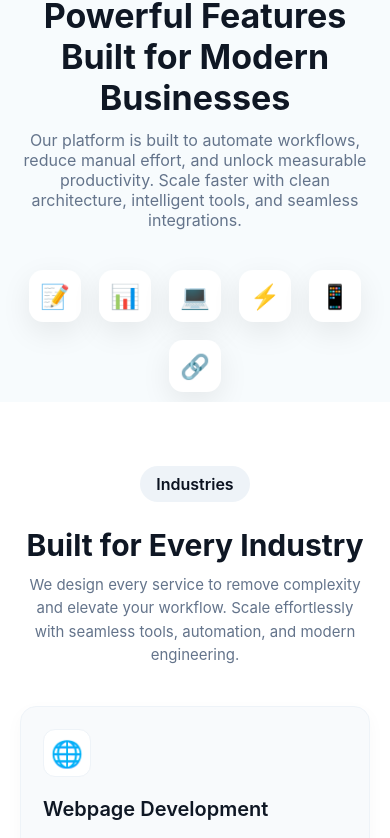
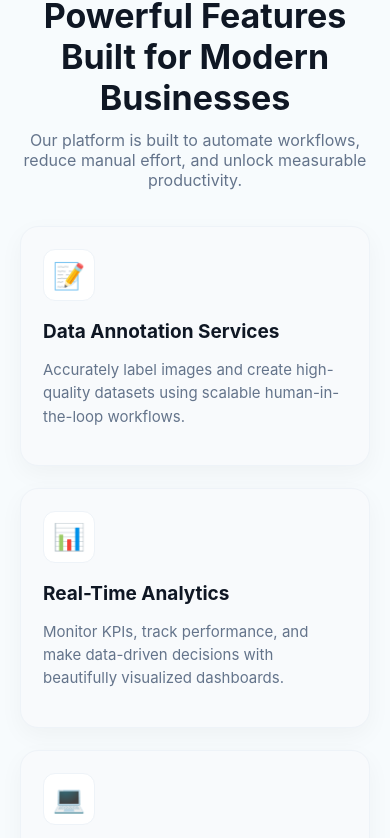
Before and after one commit to Ram-Prakash-1/eleven11it, a React (Create React App) app: page / in a window 390 px wide. Shown: the part 2277-3115 px from the top of the page. Built offline with nearby package versions, Linux system fonts and the light colour scheme.

Commit message:
mobile view change

```diff
--- a/src/App.css
+++ b/src/App.css
@@ -693,7 +693,7 @@ a {
 
 
 /* ===============================
-   ICON ROW LAYOUT
+   ICON ROW LAYOUT (DESKTOP)
    =============================== */
 
 .icon-row {
@@ -734,7 +734,7 @@ a {
 }
 
 /* ===============================
-   MINI POPUP CARD
+   MINI POPUP CARD (DESKTOP)
    =============================== */
 
 .icon-popup {
@@ -744,82 +744,200 @@ a {
   transform: translateX(-50%) scale(.96);
   width: 340px;
   padding: 24px;
-
   background: rgba(255,255,255,0.75);
-  /* background: #243243; */
   backdrop-filter: blur(14px);
-  -webkit-backdrop-filter: blur(14px);
-
   border-radius: 18px;
-  border: 1px solid rgba(255,255,255,0.4);
-
-  box-shadow:
-    0 20px 60px rgba(50, 50, 50, 0.18),
-    inset 0 1px 0 rgba(255,255,255,0.6);
-
   opacity: 0;
   pointer-events: none;
-
-  transition:
-    opacity .35s ease,
-    transform .45s cubic-bezier(.2,.7,.2,1);
-
+  transition: .35s ease;
   z-index: 20;
 }
 
-
-/* Popup arrow */
-.icon-popup::after {
-  content: "";
-  position: absolute;
-  bottom: -10px;
-  left: 50%;
-  transform: translateX(-50%);
-  border-width: 10px 10px 0;
-  border-style: solid;
-  border-color: #fff transparent transparent;
-}
-
-.icon-popup::before {
-  content: "";
-  position: absolute;
-  inset: -1px;
-  border-radius: 18px;
-  background: linear-gradient(
-    135deg,
-    rgba(99,102,241,.35),
-    rgba(16,185,129,.25)
-  );
-  z-index: -1;
-  filter: blur(6px);
-}
-
-
-/* Show popup */
-/* .icon-item:hover .icon-popup {
-  opacity: 1;
-  transform: translateX(-50%) translateY(0);
-} */
 .icon-item:hover .icon-popup {
   opacity: 1;
   transform: translateX(-50%) scale(1);
 }
 
-
-/* Popup text */
-.icon-popup h4 {
+/* ===============================
+   VISIBILITY CONTROL
+   =============================== */
+
+.desktop-only {
+  display: flex;
+}
+
+.mobile-only {
+  display: none;
+}
+
+/* ======================================
+   📱 TABLET – max-width: 980px
+   ====================================== */
+@media (max-width: 980px) {
+
+  .icon-circle {
+    width: 58px;
+    height: 58px;
+    font-size: 26px;
+  }
+
+  .icon-popup {
+    width: 230px;
+    padding: 16px;
+    bottom: 82px;
+  }
+}
+
+/* ======================================
+   📱 MOBILE – STACKED FEATURE CARDS
+   ====================================== */
+@media (max-width: 600px) {
+
+  /* ❌ hide desktop icon row */
+  .desktop-only {
+    display: none;
+  }
+
+  /* ✅ show mobile cards */
+  .mobile-only {
+    display: flex;
+    flex-direction: column;
+    gap: 22px;
+    margin-top: 32px;
+  }
+
+  .feature-mobile-card {
+    background: #f8fafc;
+    padding: 22px;
+    border-radius: 18px;
+    border: 1px solid #eef3f8;
+    box-shadow: 0 8px 24px rgba(2,6,23,0.04);
+  }
+
+  .feature-mobile-icon {
+    width: 52px;
+    height: 52px;
+    border-radius: 12px;
+    background: #fff;
+    display: flex;
+    align-items: center;
+    justify-content: center;
+    font-size: 26px;
+    margin-bottom: 14px;
+    border: 1px solid #eef3f8;
+  }
+
+  .feature-mobile-card h3 {
+    font-size: 19px;
+    font-weight: 700;
+    margin-bottom: 8px;
+    color: var(--accent);
+  }
+
+  .feature-mobile-card p {
+    font-size: 15px;
+    line-height: 1.55;
+    color: var(--muted);
+  }
+}
+
+
+
+
+
+/* =======================================================
+   🌟 FEATURES SECTION (Everything You Need)
+   ======================================================= */
+
+/* .features-root {
+  padding: 80px 0;
+  background: var(--soft);
+  position: relative;
+  overflow: hidden;
+}
+
+.features-root .section-title {
+  font-size: 42px;
+  font-weight: 800;
+  margin-bottom: 12px;
+  animation: fadeUp .6s ease .12s both;
+}
+
+.features-root .section-sub {
   font-size: 18px;
+  color: var(--muted);
+  line-height: 1.6;
+  max-width: 780px;
+  margin: 0 auto 46px;
+  animation: fadeUp .6s ease .18s both;
+}
+
+.features-grid {
+  display: grid;
+  grid-template-columns: repeat(3, 1fr);
+  gap: 26px;
+}
+
+.feature-card {
+  background: #fff;
+  padding: 30px;
+  border-radius: 16px;
+  box-shadow: 0 6px 20px rgba(2,6,23,0.04);
+
+  opacity: 0;
+  transform: translateY(14px);
+  animation: fadeUp .6s ease both;
+
+  transition: transform .28s ease, box-shadow .28s ease;
+  transform-style: preserve-3d;
+  cursor: pointer;
+}
+
+.feature-card:nth-child(1){ animation-delay: .12s }
+.feature-card:nth-child(2){ animation-delay: .18s }
+.feature-card:nth-child(3){ animation-delay: .24s }
+.feature-card:nth-child(4){ animation-delay: .30s }
+.feature-card:nth-child(5){ animation-delay: .36s }
+.feature-card:nth-child(6){ animation-delay: .42s }
+
+.feature-card:hover {
+  transform: perspective(900px) rotateX(6deg) rotateY(-6deg) translateY(-12px) scale(1.03);
+  box-shadow: 0 22px 50px rgba(0,0,0,0.12);
+}
+
+.feature-icon {
+  width: 52px;
+  height: 52px;
+  background: #f9fbfd;
+  border-radius: 12px;
+  display: flex;
+  justify-content: center;
+  align-items: center;
+  margin-bottom: 14px;
+  font-size: 24px;
+  border: 1px solid #eef3f8;
+  transition: all .32s ease;
+}
+
+.feature-card:hover .feature-icon {
+  background: var(--primary);
+  color: #fff;
+  transform: scale(1.15);
+  box-shadow: 0 8px 20px rgba(0,0,0,0.15);
+}
+
+.feature-card h3 {
+  font-size: 20px;
   font-weight: 700;
-  margin-bottom: 8px;
+  margin-bottom: 10px;
   color: var(--accent);
 }
 
-.icon-popup p {
+.feature-card p {
   font-size: 15px;
-  line-height: 1.7;
-  color: #334155;
-}
-
+  line-height: 1.65;
+  color: var(--muted);
+}
 
 .cta-band {
   margin-top: 48px;
@@ -864,221 +982,6 @@ a {
 .btn-explore:hover {
   transform: translateY(-4px);
   box-shadow: 0 16px 42px rgba(255,255,255,0.32);
-}
-
-/* ======================================
-   📱 TABLET – max-width: 980px
-   ====================================== */
-@media (max-width: 980px) {
-
-  .icon-row {
-    gap: 22px;
-  }
-
-  .icon-circle {
-    width: 58px;
-    height: 58px;
-    font-size: 26px;
-  }
-
-  .icon-popup {
-    width: 230px;
-    padding: 16px;
-    bottom: 82px;
-  }
-
-  .icon-popup h4 {
-    font-size: 15px;
-  }
-
-  .icon-popup p {
-    font-size: 13.5px;
-  }
-
-  .cta-band {
-    padding: 34px;
-  }
-}
-
-
-/* ======================================
-   📱 MOBILE – max-width: 600px
-   ====================================== */
-@media (max-width: 600px) {
-
-  .icon-row {
-    justify-content: center;
-    gap: 18px;
-  }
-
-  .icon-circle {
-    width: 52px;
-    height: 52px;
-    font-size: 24px;
-    border-radius: 14px;
-  }
-
-  .icon-popup {
-    width: 92vw;
-    max-width: 360px;
-    padding: 20px;
-    bottom: 90px;
-    backdrop-filter: blur(12px);
-  }
-
-
-  .icon-popup h4 {
-    font-size: 14px;
-  }
-
-  .icon-popup p {
-    font-size: 13px;
-    line-height: 1.55;
-  }
-  .cta-band h3 {
-    font-size: 24px;
-  }
-}
-
-
-
-/* =======================================================
-   🌟 FEATURES SECTION (Everything You Need)
-   ======================================================= */
-
-/* .features-root {
-  padding: 80px 0;
-  background: var(--soft);
-  position: relative;
-  overflow: hidden;
-}
-
-.features-root .section-title {
-  font-size: 42px;
-  font-weight: 800;
-  margin-bottom: 12px;
-  animation: fadeUp .6s ease .12s both;
-}
-
-.features-root .section-sub {
-  font-size: 18px;
-  color: var(--muted);
-  line-height: 1.6;
-  max-width: 780px;
-  margin: 0 auto 46px;
-  animation: fadeUp .6s ease .18s both;
-}
-
-.features-grid {
-  display: grid;
-  grid-template-columns: repeat(3, 1fr);
-  gap: 26px;
-}
-
-.feature-card {
-  background: #fff;
-  padding: 30px;
-  border-radius: 16px;
-  box-shadow: 0 6px 20px rgba(2,6,23,0.04);
-
-  opacity: 0;
-  transform: translateY(14px);
-  animation: fadeUp .6s ease both;
-
-  transition: transform .28s ease, box-shadow .28s ease;
-  transform-style: preserve-3d;
-  cursor: pointer;
-}
-
-.feature-card:nth-child(1){ animation-delay: .12s }
-.feature-card:nth-child(2){ animation-delay: .18s }
-.feature-card:nth-child(3){ animation-delay: .24s }
-.feature-card:nth-child(4){ animation-delay: .30s }
-.feature-card:nth-child(5){ animation-delay: .36s }
-.feature-card:nth-child(6){ animation-delay: .42s }
-
-.feature-card:hover {
-  transform: perspective(900px) rotateX(6deg) rotateY(-6deg) translateY(-12px) scale(1.03);
-  box-shadow: 0 22px 50px rgba(0,0,0,0.12);
-}
-
-.feature-icon {
-  width: 52px;
-  height: 52px;
-  background: #f9fbfd;
-  border-radius: 12px;
-  display: flex;
-  justify-content: center;
-  align-items: center;
-  margin-bottom: 14px;
-  font-size: 24px;
-  border: 1px solid #eef3f8;
-  transition: all .32s ease;
-}
-
-.feature-card:hover .feature-icon {
-  background: var(--primary);
-  color: #fff;
-  transform: scale(1.15);
-  box-shadow: 0 8px 20px rgba(0,0,0,0.15);
-}
-
-.feature-card h3 {
-  font-size: 20px;
-  font-weight: 700;
-  margin-bottom: 10px;
-  color: var(--accent);
-}
-
-.feature-card p {
-  font-size: 15px;
-  line-height: 1.65;
-  color: var(--muted);
-}
-
-.cta-band {
-  margin-top: 48px;
-  background: linear-gradient(180deg, var(--primary), #243243);
-  padding: 44px;
-  border-radius: 18px;
-  color: #fff;
-  text-align: center;
-  opacity: 0;
-  transform: translateY(14px);
-  animation: fadeUp .6s ease .48s both;
-  transition: transform .28s, box-shadow .28s;
-}
-
-.cta-band:hover {
-  transform: translateY(-6px);
-  box-shadow: 0 24px 60px rgba(0,0,0,0.28);
-}
-
-.cta-band h3 {
-  font-size: 30px;
-  margin-bottom: 6px;
-  font-weight: 700;
-}
-
-.cta-band p {
-  font-size: 15px;
-  opacity: .92;
-  max-width: 600px;
-  margin: 0 auto 20px;
-}
-
-.btn-explore {
-  padding: 12px 24px;
-  border-radius: 12px;
-  background: #fff;
-  font-weight: 600;
-  color: var(--primary);
-  transition: .25s ease;
-}
-
-.btn-explore:hover {
-  transform: translateY(-4px);
-  box-shadow: 0 16px 42px rgba(255,255,255,0.32);
 } */
 
 /* ======================================
@@ -1263,13 +1166,23 @@ a {
 
 /* CTA AREA */
 .industries-cta{
-  text-align:center;
   margin-top:42px;
   animation:fadeUp .6s ease .48s both;
+
+  background: linear-gradient(180deg, var(--primary), #243243);
+  padding: 24px;
+  border-radius: 18px;
+  color: #c6bbbb;
+  text-align: center;
+  opacity: 0;
+  transform: translateY(14px);
+  animation: fadeUp .6s ease .48s both;
+  transition: transform .28s, box-shadow .28s;
 }
 
 .industries-cta p{
-  color:var(--muted);
+  /* color:var(--muted); */
+  color: #c6bbbb;
   margin-bottom:14px;
 }
 
--- a/src/Components/Features.js
+++ b/src/Components/Features.js
@@ -1,37 +1,13 @@
-import React from 'react'
+import React from 'react';
 
 const Features = () => {
   const list = [
-    {
-      icon: '📝',
-      title: 'Data Annotation Services',
-      desc: 'Accurately label images and create high-quality datasets using scalable human-in-the-loop workflows.'
-    },
-    {
-      icon: '📊',
-      title: 'Real-Time Analytics',
-      desc: 'Monitor KPIs, track performance, and make data-driven decisions with beautifully visualized dashboards.'
-    },
-    {
-      icon: '💻',
-      title: 'Web Development & Engineering',
-      desc: 'Build high-performance websites, dashboards, and applications with clean architecture and secure backend systems.'
-    },
-    {
-      icon: '⚡',
-      title: 'High-Performance Infrastructure',
-      desc: 'Optimized for speed and reliability, delivering lightning-fast load times and 24/7 operational stability.'
-    },
-    {
-      icon: '📱',
-      title: 'Mobile-Friendly Experience',
-      desc: 'Manage, monitor, and collaborate from anywhere with a responsive mobile-first interface.'
-    },
-    {
-      icon: '🔗',
-      title: 'Seamless Integrations',
-      desc: 'Connect your apps, databases, and third-party tools effortlessly — ensuring a smooth, unified ecosystem.'
-    }
+    { icon: '📝', title: 'Data Annotation Services', desc: 'Accurately label images and create high-quality datasets using scalable human-in-the-loop workflows.' },
+    { icon: '📊', title: 'Real-Time Analytics', desc: 'Monitor KPIs, track performance, and make data-driven decisions with beautifully visualized dashboards.' },
+    { icon: '💻', title: 'Web Development & Engineering', desc: 'Build high-performance websites, dashboards, and applications with clean architecture and secure backend systems.' },
+    { icon: '⚡', title: 'High-Performance Infrastructure', desc: 'Optimized for speed and reliability, delivering lightning-fast load times and 24/7 operational stability.' },
+    { icon: '📱', title: 'Mobile-Friendly Experience', desc: 'Manage, monitor, and collaborate from anywhere with a responsive mobile-first interface.' },
+    { icon: '🔗', title: 'Seamless Integrations', desc: 'Connect your apps, databases, and third-party tools effortlessly — ensuring a smooth ecosystem.' }
   ];
 
   return (
@@ -39,16 +15,15 @@ const Features = () => {
       <div className="container">
         <div className="kicker">Features</div>
         <h2 className="section-title">Powerful Features Built for Modern Businesses</h2>
-        <p className="section-sub">Our platform is built to automate workflows, reduce manual effort, and unlock measurable productivity.
-Scale faster with clean architecture, intelligent tools, and seamless integrations.
-</p>
+        <p className="section-sub">
+          Our platform is built to automate workflows, reduce manual effort, and unlock measurable productivity.
+        </p>
 
-        <div className="icon-row">
+        {/* ===== DESKTOP VIEW ===== */}
+        <div className="icon-row desktop-only">
           {list.map((f, i) => (
             <div key={i} className="icon-item">
               <div className="icon-circle">{f.icon}</div>
-
-              {/* Popup */}
               <div className="icon-popup">
                 <h4>{f.title}</h4>
                 <p>{f.desc}</p>
@@ -57,27 +32,20 @@ Scale faster with clean architecture, intelligent tools, and seamless integratio
           ))}
         </div>
 
-        {/* <div className="features-grid">
+        {/* ===== MOBILE VIEW ===== */}
+        <div className="mobile-only">
           {list.map((f, i) => (
-            <article key={i} className="feature-card">
-              <div className="feature-icon">{f.icon}</div>
+            <div key={i} className="feature-mobile-card">
+              <div className="feature-mobile-icon">{f.icon}</div>
               <h3>{f.title}</h3>
               <p>{f.desc}</p>
-            </article>
+            </div>
           ))}
-        </div> */}
+        </div>
 
-        {/* <div className="cta-band">
-          <h3>And That’s Just the Beginning</h3>
-          <p>
-            Explore advanced APIs, custom integrations, automation suites, white-label services,
-            and enterprise-level support tailored for your business.
-          </p>
-          <button className="btn-explore">Explore All Features</button>
-        </div> */}
       </div>
     </section>
   );
-}
+};
 
 export default Features;
```
